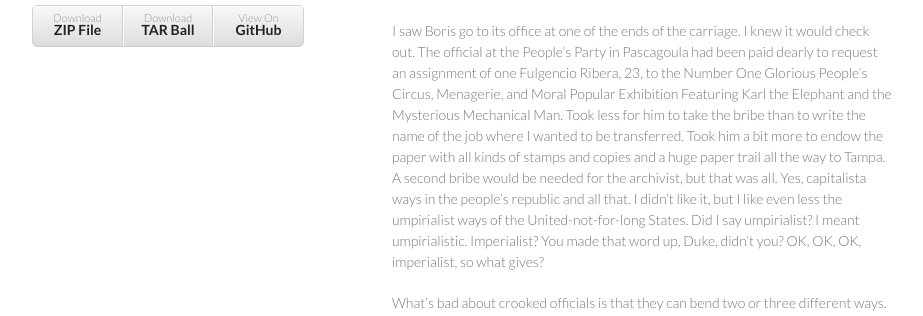
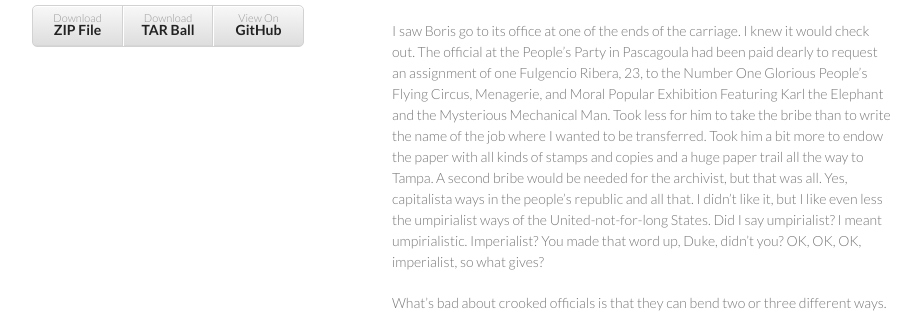
Before and after one commit to JJ/hoborg, a Jekyll site: the page built from text/text.md, in a window 1280 px wide and 900 px high, scrolled down 3702 px. Shown: the part 238-554 px from the top of the window, without its empty margins (178-1101 px from the left). Built offline with Jekyll 4.4.1, drawn with Linux system fonts in a browser that asks for light colours; some of the changed text lies outside the part shown.

Commit message:
Sync text/text.md from master to gh-pages

```diff
--- a/text/text.md
+++ b/text/text.md
@@ -209,7 +209,7 @@ cheerful treatments of strangers.
 I saw Boris go to its office at one of the ends of the carriage. I
 knew it would check out. The official at the People's Party in
 Pascagoula had been paid dearly to request an assignment of one
-Fulgencio Ribera, 23, to the Number One Glorious People's Circus, Menagerie, and
+Fulgencio Ribera, 23, to the Number One Glorious People's Flying Circus, Menagerie, and
 Moral Popular Exhibition Featuring Karl the Elephant and the Mysterious
 Mechanical Man. Took less for him to take the bribe than to write the
 name of the job where I wanted to be transferred. Took him a bit
```
Also changed, not shown: other parts of text/text.md (+10 -3 lines).
